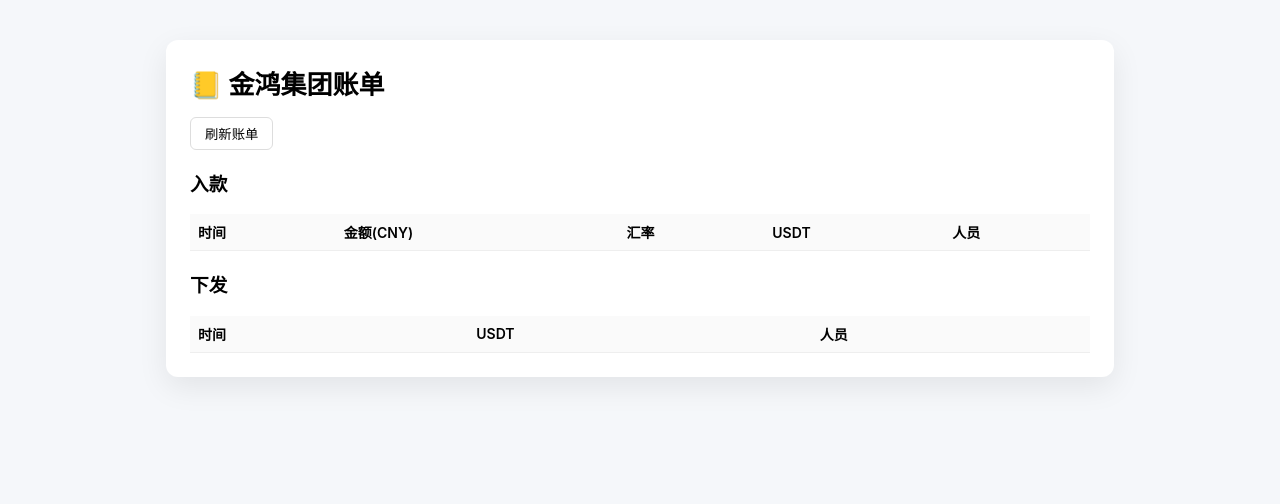
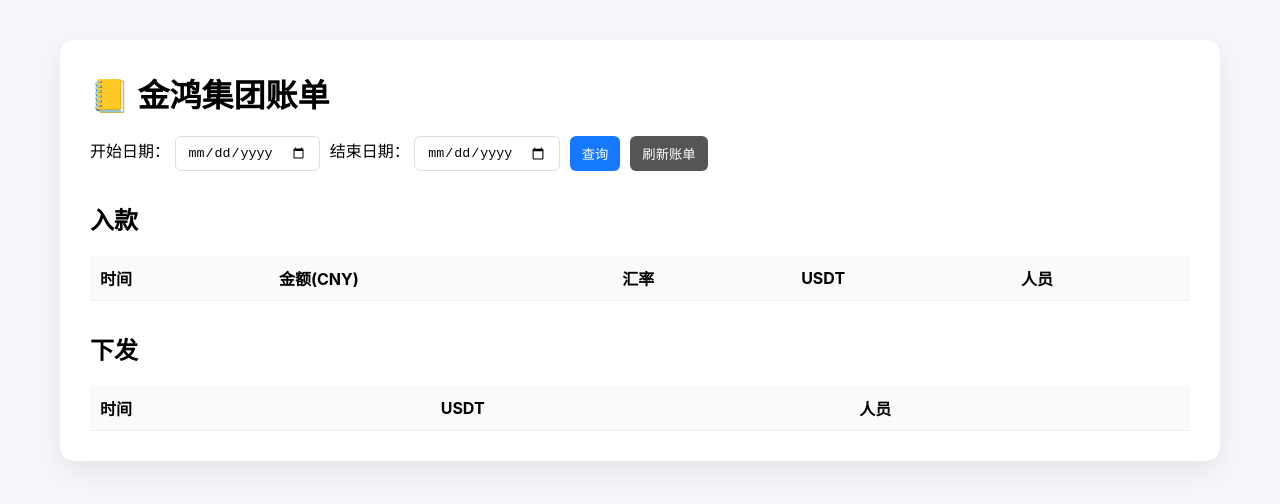
Before and after one commit to tctf392-ux/bill, a plain HTML site: page index.html in a window 1280 px wide. Drawn offline with Linux system fonts and the light colour scheme; no server answers.

Commit message:
Update index.html

```diff
--- a/index.html
+++ b/index.html
@@ -1,60 +1,90 @@
 <!DOCTYPE html>
 <html lang="zh-CN">
 <head>
-  <meta charset="UTF-8" />
+    <meta charset="UTF-8">
     <title>金鸿集团账单</title>
+    <meta name="viewport" content="width=device-width, initial-scale=1.0">
     <style>
         body {
-      background: #f5f7fa;
-      font-family: -apple-system, BlinkMacSystemFont, "Segoe UI", Roboto;
+            font-family: -apple-system, BlinkMacSystemFont, "Segoe UI", Roboto, Arial;
+            background: #f5f7fb;
+            margin: 0;
+            padding: 40px;
         }
         .card {
-      width: 900px;
-      margin: 40px auto;
+            max-width: 1100px;
+            margin: auto;
             background: #fff;
-      border-radius: 12px;
-      padding: 24px;
+            border-radius: 14px;
+            padding: 30px;
             box-shadow: 0 10px 30px rgba(0,0,0,.08);
         }
         h1 {
-      margin: 0 0 16px;
-      font-size: 26px;
+            margin: 0 0 20px;
+        }
+        .toolbar {
+            display: flex;
+            gap: 10px;
+            flex-wrap: wrap;
+            margin-bottom: 20px;
+        }
+        input, button {
+            padding: 8px 12px;
+            border-radius: 6px;
+            border: 1px solid #ddd;
         }
         button {
-      padding: 6px 14px;
-      border-radius: 6px;
-      border: 1px solid #ddd;
-      background: #fff;
             cursor: pointer;
+            background: #1677ff;
+            color: #fff;
+            border: none;
         }
-    button:hover { background: #f0f0f0; }
-
+        button.secondary {
+            background: #555;
+        }
         table {
             width: 100%;
             border-collapse: collapse;
-      margin-top: 12px;
+            margin-top: 10px;
         }
         th, td {
-      padding: 8px;
+            padding: 10px;
             border-bottom: 1px solid #eee;
             text-align: left;
-      font-size: 14px;
         }
         th {
             background: #fafafa;
-      font-weight: 600;
         }
-    .in { color: #0a7; }
-    .out { color: #d33; }
+        .green {
+            color: #0a8f3c;
+        }
+        .muted {
+            color: #888;
+        }
+        .section {
+            margin-top: 30px;
+        }
     </style>
 </head>
 <body>
 
 <div class="card">
     <h1>📒 金鸿集团账单</h1>
-  <button onclick="loadData()">刷新账单</button>
 
-  <h3>入款</h3>
+    <div class="toolbar">
+        <label>开始日期：
+            <input type="date" id="startDate">
+        </label>
+        <label>结束日期：
+            <input type="date" id="endDate">
+        </label>
+        <button onclick="loadData()">查询</button>
+        <button class="secondary" onclick="resetDate()">刷新账单</button>
+    </div>
+
+    <!-- 入款 -->
+    <div class="section">
+        <h2>入款</h2>
         <table>
             <thead>
             <tr>
@@ -65,10 +95,13 @@
                 <th>人员</th>
             </tr>
             </thead>
-    <tbody id="inBody"></tbody>
+            <tbody id="inTable"></tbody>
         </table>
+    </div>
 
-  <h3>下发</h3>
+    <!-- 下发 -->
+    <div class="section">
+        <h2>下发</h2>
         <table>
             <thead>
             <tr>
@@ -77,43 +110,63 @@
                 <th>人员</th>
             </tr>
             </thead>
-    <tbody id="outBody"></tbody>
+            <tbody id="outTable"></tbody>
         </table>
+    </div>
 </div>
 
 <script>
-async function loadData() {
-  const res = await fetch("/api/records");
-  const data = await res.json();
+function resetDate() {
+    document.getElementById("startDate").value = "";
+    document.getElementById("endDate").value = "";
+    loadData();
+}
 
-  const inBody = document.getElementById("inBody");
-  const outBody = document.getElementById("outBody");
+function loadData() {
+    let url = "/api/records";
+    const start = document.getElementById("startDate").value;
+    const end = document.getElementById("endDate").value;
 
-  inBody.innerHTML = "";
-  outBody.innerHTML = "";
+    if (start && end) {
+        url += `?start=${start}&end=${end}`;
+    }
 
-  data.records.forEach(r => {
+    fetch(url)
+        .then(res => res.json())
+        .then(data => render(data.records))
+        .catch(err => alert("接口错误：" + err));
+}
+
+function render(records) {
+    const inTable = document.getElementById("inTable");
+    const outTable = document.getElementById("outTable");
+    inTable.innerHTML = "";
+    outTable.innerHTML = "";
+
+    records.forEach(r => {
         if (r.type === "in") {
-      inBody.innerHTML += `
-        <tr class="in">
+            const tr = document.createElement("tr");
+            tr.innerHTML = `
                 <td>${r.ts}</td>
-          <td>${r.amount_cny}</td>
-          <td>${r.rate || "-"}</td>
-          <td>${r.amount_usdt.toFixed(2)}</td>
+                <td class="green">${r.amount_cny}</td>
+                <td>${r.rate && r.rate > 0 ? r.rate : "-"}</td>
+                <td class="green">${Number(r.amount_usdt).toFixed(2)}</td>
                 <td>${r.who || ""}</td>
-        </tr>`;
+            `;
+            inTable.appendChild(tr);
         } else if (r.type === "out") {
-      outBody.innerHTML += `
-        <tr class="out">
+            const tr = document.createElement("tr");
+            tr.innerHTML = `
                 <td>${r.ts}</td>
-          <td>${r.amount_usdt.toFixed(2)}</td>
+                <td class="green">${Number(r.amount_usdt).toFixed(2)}</td>
                 <td>${r.who || ""}</td>
-        </tr>`;
+            `;
+            outTable.appendChild(tr);
         }
     });
 }
 
-// 页面打开自动加载一次
+// 页面加载自动拉一次
 loadData();
 </script>
 
```
Lines whose indentation alone changed are shown as unchanged.
